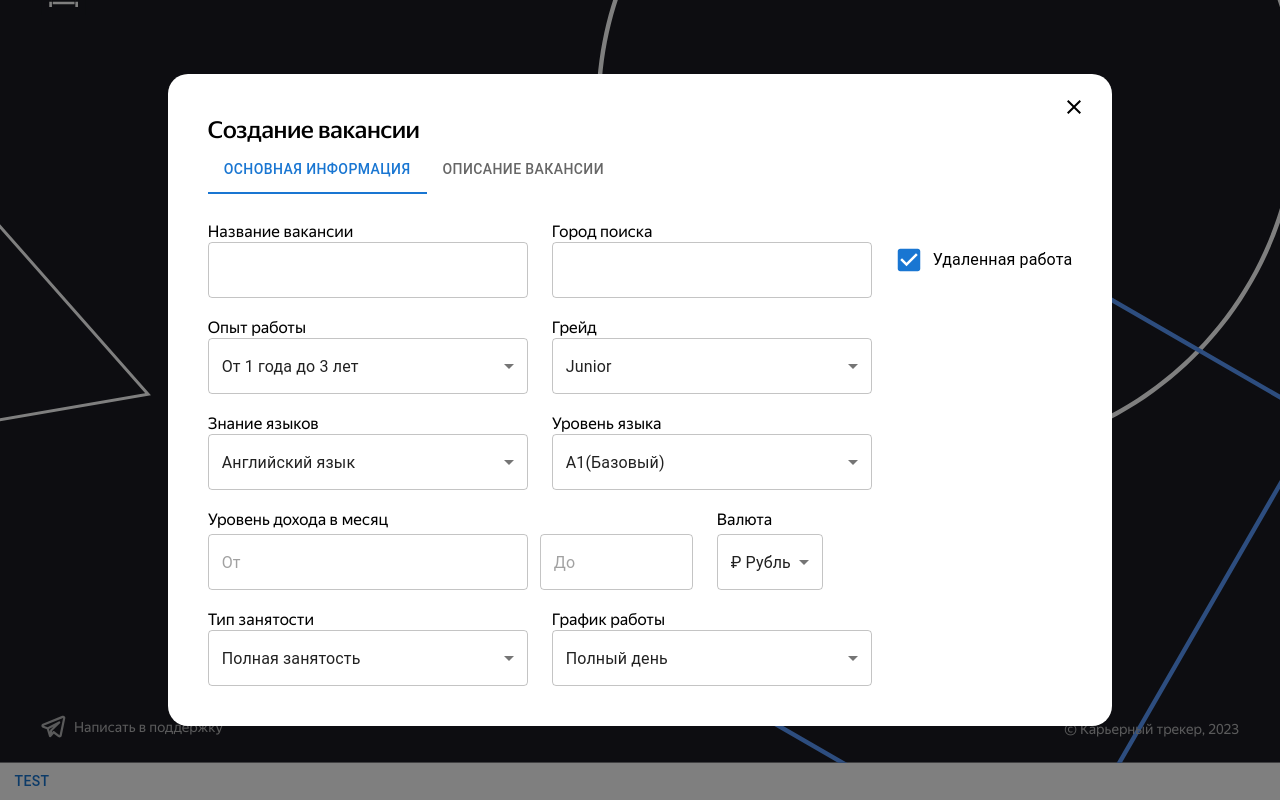
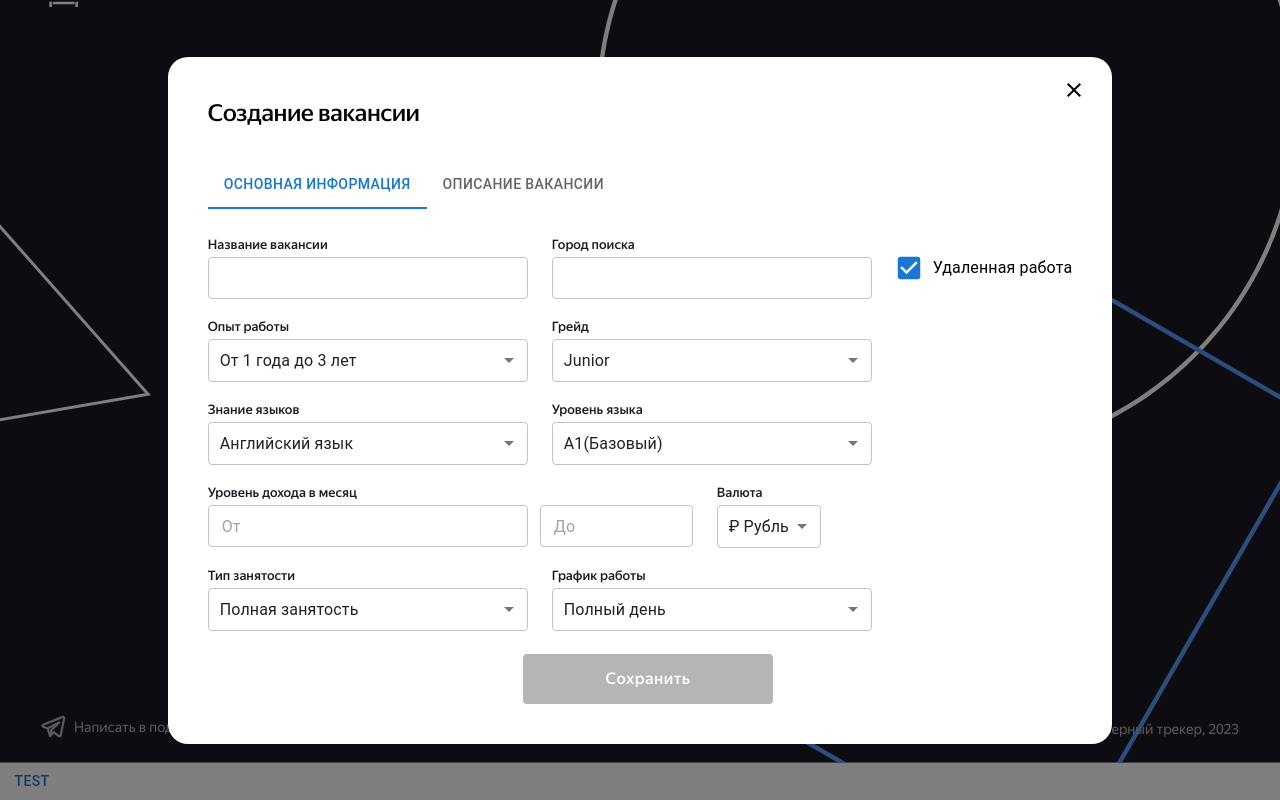
Before and after one commit to evilya2505/hakaton-tracker-team-13, a React (Create React App) app: page /login in a window 1280 px wide. Both pictures are taken after a click on the button "TEST". Shown: the part 37-837 px from the top of the page. Built offline with nearby package versions, Linux system fonts and the light colour scheme.

Commit message:
feat: верстка второй формы

```diff
--- a/src/components/add-vacancy-form/add-vacancy-form.module.css
+++ b/src/components/add-vacancy-form/add-vacancy-form.module.css
@@ -24,7 +24,13 @@
 }
 
 .input {
-    margin-top: 4px;
+    color: var(--main-black-900);
+    font-family: 'YS Text';
+    font-size: 14px;
+    font-style: normal;
+    font-weight: 400;
+    line-height: 20px; /* 142.857% */
+    margin-top: 4px !important;
     width: 320px;
 }
 
@@ -33,3 +39,43 @@
     padding: 0;
     margin: 4px 0 0;
 }
+
+.buttonWrapper {
+    width: 250px;
+    margin: 23px auto 0;
+}
+
+.mainFieldset {
+    margin: 0;
+    padding: 0;
+    border: none;
+}
+
+.fieldsetColumns {
+    display: flex;
+    margin: 0;
+    padding: 0;
+    border: none;
+    column-gap: 24px;
+}
+
+.multiLineInput {
+    width: 450px;
+    height: 100px;
+    margin-top: 4px !important;
+}
+
+.column {
+    display: flex;
+    flex-direction: column;
+    row-gap: 20px;
+}
+
+.label {
+    color: var(--main-black-900);
+    font-family: 'YS Text';
+    font-size: 13px;
+    font-style: normal;
+    font-weight: 500;
+    line-height: 16px;
+}
--- a/src/components/add-vacancy-form/add-vacancy-form.tsx
+++ b/src/components/add-vacancy-form/add-vacancy-form.tsx
@@ -1,6 +1,7 @@
 import React from "react";
 import addVacancyForm from './add-vacancy-form.module.css';
 import { Checkbox, FormControlLabel, MenuItem, TextField } from "@mui/material";
+import SubmitButton from "../submit-button/submit-button";
 
 //   Посмотреть нормально ли использовать label
 //   Посмотреть есть ли в MUI замена <fieldset>
@@ -10,9 +11,13 @@ import { Checkbox, FormControlLabel, MenuItem, TextField } from "@mui/material";
 //   если да, то как это отображается и как отменить выбор
 //   Поправить позиционирование чекбокса
 //   Кастомизация (шрифты)
-//   Добавить кнопки
+//   padding у select
 
-const AddVacancyForm: React.FC<{}> = (): JSX.Element => {
+interface IAddVacancyFormProps {
+    value: number;
+}
+
+const AddVacancyForm: React.FC<IAddVacancyFormProps> = ({value}): JSX.Element => {
     const experience = [
         {
             value: '1to3',
@@ -66,14 +71,18 @@ const experience = [
 
   return (
     <form className={addVacancyForm.form}>
+        <fieldset className={addVacancyForm.mainFieldset}>
+        {value == 0 &&
+        <fieldset className={addVacancyForm.mainFieldset}>
             <fieldset className={addVacancyForm.fieldset}>
                 <div className={addVacancyForm.inputSection}>
                     <label className={addVacancyForm.label}>Название вакансии</label>
-                <TextField className={addVacancyForm.input} id="outlined-basic" variant="outlined" />
+                    <TextField inputProps={{style: {height: "9px", padding: "10px auto 10px 12px"}}} className={addVacancyForm.input} id="outlined-basic" variant="outlined" />
                 </div>
                 <div className={addVacancyForm.inputSection}>
                     <label className={addVacancyForm.label}>Город поиска</label>
-                <TextField className={addVacancyForm.input}  id="outlined-basic"  variant="outlined" />
+                    <TextField inputProps={{style: {height: "9px", padding: "10px auto 10px 12px"}}}
+                    className={addVacancyForm.input}  id="outlined-basic"  variant="outlined" />
                 </div>
                 <FormControlLabel control={<Checkbox sx={{ '& .MuiSvgIcon-root': { fontSize: 30 } }} defaultChecked />} label="Удаленная работа" />
             </fieldset>
@@ -82,6 +91,11 @@ const experience = [
                 <div className={addVacancyForm.inputSection}>
                 <label className={addVacancyForm.label}>Опыт работы</label>
                 <TextField
+                        sx={{
+                            ".css-11u53oe-MuiSelect-select-MuiInputBase-input-MuiOutlinedInput-input": {
+                                padding: "10px 12px",
+                            },
+                            }}
                         className={addVacancyForm.input}
                         id="outlined-select-currency"
                         defaultValue="1to3"
@@ -97,6 +111,11 @@ const experience = [
                 <div className={addVacancyForm.inputSection}>
                     <label className={addVacancyForm.label}>Грейд</label>
                     <TextField
+                            sx={{
+                                ".css-11u53oe-MuiSelect-select-MuiInputBase-input-MuiOutlinedInput-input": {
+                                  padding: "10px 12px",
+                                },
+                              }}
                             className={addVacancyForm.input}
                             id="outlined-select-currency"
                             defaultValue="junior"
@@ -115,6 +134,11 @@ const experience = [
                 <div className={addVacancyForm.inputSection}>
                 <label className={addVacancyForm.label}>Знание языков</label>
                     <TextField
+                            sx={{
+                                ".css-11u53oe-MuiSelect-select-MuiInputBase-input-MuiOutlinedInput-input": {
+                                  padding: "10px 12px",
+                                },
+                              }}
                             className={addVacancyForm.input}
                             id="outlined-select-currency"
                             select
@@ -130,6 +154,11 @@ const experience = [
                 <div className={addVacancyForm.inputSection}>
                     <label className={addVacancyForm.label}>Уровень языка</label>
                     <TextField
+                           sx={{
+                            ".css-11u53oe-MuiSelect-select-MuiInputBase-input-MuiOutlinedInput-input": {
+                              padding: "10px 12px",
+                            },
+                          }}
                             className={addVacancyForm.input}
                             id="outlined-select-currency"
                             defaultValue="a1"
@@ -147,14 +176,23 @@ const experience = [
                 <div className={addVacancyForm.inputSection}>
                     <label className={addVacancyForm.label}>Уровень дохода в месяц</label>
                     <fieldset className={addVacancyForm.diapason}>
-                    <TextField sx={{width: '320px', marginRight: '12px'}} placeholder="От" id="outlined-basic" variant="outlined" />
-                    <TextField sx={{width: '153px'}} placeholder="До" id="outlined-basic" variant="outlined" />
+                        <TextField
+                        inputProps={{style: {height: "9px", padding: "10px auto 10px 12px"}}}
+                        sx={{width: '320px', marginRight: '12px'}} placeholder="От" id="outlined-basic" variant="outlined" />
+                        <TextField
+                        inputProps={{style: {height: "9px", padding: "10px auto 10px 12px"}}}
+                        sx={{width: '153px'}} placeholder="До" id="outlined-basic" variant="outlined" />
                     </fieldset>
                 </div>
                 <div className={addVacancyForm.inputSection}>
                     <label className={addVacancyForm.label}>Валюта</label>
                     <TextField
-                        sx={{marginTop: '4px'}}
+                           sx={{
+                            ".css-11u53oe-MuiSelect-select-MuiInputBase-input-MuiOutlinedInput-input": {
+                              padding: "10px 12px",
+                            },
+                            marginTop: '4px'
+                          }}
                             id="outlined-select-currency"
                             defaultValue="rubles"
                             select
@@ -171,6 +209,11 @@ const experience = [
                 <div className={addVacancyForm.inputSection}>
                     <label className={addVacancyForm.label}>Тип занятости</label>
                     <TextField
+                            sx={{
+                                ".css-11u53oe-MuiSelect-select-MuiInputBase-input-MuiOutlinedInput-input": {
+                                  padding: "10px 12px",
+                                },
+                              }}
                             className={addVacancyForm.input}
                             id="outlined-select-currency"
                             defaultValue="full"
@@ -186,6 +229,11 @@ const experience = [
                 <div className={addVacancyForm.inputSection}>
                     <label className={addVacancyForm.label}>График работы</label>
                     <TextField
+                            sx={{
+                                ".css-11u53oe-MuiSelect-select-MuiInputBase-input-MuiOutlinedInput-input": {
+                                  padding: "10px 12px",
+                                },
+                              }}
                             className={addVacancyForm.input}
                             id="outlined-select-currency"
                             defaultValue="full"
@@ -199,6 +247,75 @@ const experience = [
                     </TextField>
                 </div>
             </fieldset>
+        </fieldset>}
+            {value == 1 &&
+            <fieldset className={addVacancyForm.fieldsetColumns}>
+                <div className={addVacancyForm.column}>
+                    <div className={addVacancyForm.inputSection}>
+                        <label className={addVacancyForm.label}>О Вакансии</label>
+                        <TextField
+                        className={addVacancyForm.multiLineInput}
+                        id="outlined-multiline-static"
+                        multiline
+                        rows={3}
+                        />
+                    </div>
+                    <div className={addVacancyForm.inputSection}>
+                        <label className={addVacancyForm.label}>Обязанности</label>
+                        <TextField
+                        className={addVacancyForm.multiLineInput}
+                        id="outlined-multiline-static"
+                        multiline
+                        rows={3}
+                        />
+                    </div>
+                    <div className={addVacancyForm.inputSection}>
+                        <label className={addVacancyForm.label}>Условия</label>
+                        <TextField
+                        className={addVacancyForm.multiLineInput}
+                        id="outlined-multiline-static"
+                        multiline
+                        rows={3}
+                        />
+                    </div>
+                </div>
+
+                <div className={addVacancyForm.column}>
+                <div className={addVacancyForm.inputSection}>
+                    <label className={addVacancyForm.label}>Требования обязательные</label>
+                    <TextField
+                    className={addVacancyForm.multiLineInput}
+                    id="outlined-multiline-static"
+                    multiline
+                    rows={3}
+                    />
+                </div>
+                <div className={addVacancyForm.inputSection}>
+                    <label className={addVacancyForm.label}>Требования необязательные</label>
+                    <TextField
+                    className={addVacancyForm.multiLineInput}
+                    id="outlined-multiline-static"
+                    multiline
+                    rows={3}
+                    />
+                </div>
+                <div className={addVacancyForm.inputSection}>
+                    <label className={addVacancyForm.label}>Этапы отбора</label>
+                    <TextField
+                    className={addVacancyForm.multiLineInput}
+                    id="outlined-multiline-static"
+                    multiline
+                    rows={3}
+                    />
+                </div>
+                </div>
+
+
+            </fieldset>}
+            <div className={addVacancyForm.buttonWrapper}>
+                <SubmitButton isFullWidth={true} text="Сохранить" isDisabled={true}/>
+            </div>
+        </fieldset>
     </form>
   );
 };
--- a/src/components/vacancies-modal/vacancies-modal.module.css
+++ b/src/components/vacancies-modal/vacancies-modal.module.css
@@ -5,11 +5,8 @@
     line-height: 20px;
 }
 
-.form {
-    max-width: 854px;
-}
-
 .title {
+    margin-bottom: 32px;
     font-family: 'YS Display';
     font-size: 24px;
     font-weight: 500;
--- a/src/components/vacancies-modal/vacancies-modal.tsx
+++ b/src/components/vacancies-modal/vacancies-modal.tsx
@@ -22,7 +22,7 @@ const VacanciesModal: React.FC<{}> = (): JSX.Element => {
           <Tab label="Основная информация" />
           <Tab label="Описание вакансии" />
         </Tabs>
-        {value === 0 && <AddVacancyForm />}
+        {<AddVacancyForm value={value}/>}
       </div>
     </div>
   );
```
Lines whose indentation alone changed are shown as unchanged.
